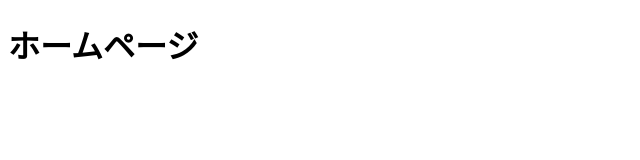
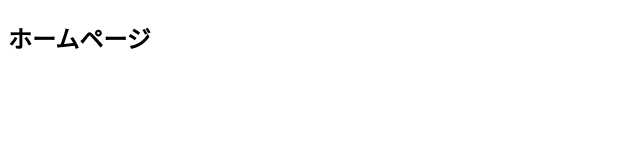
Before and after one commit to ryshino/githubmaster_check, a plain HTML site: page index.html in a window 1280 px wide. Shown: the whole page, without its empty margins (0-640 px from the left). Drawn offline with Linux system fonts and the light colour scheme.

Commit message:
h2タグに変更

```diff
--- a/index.html
+++ b/index.html
@@ -7,6 +7,6 @@
   <title>Document</title>
 </head>
 <body>
-  <h1>ホームページ</h1>
+  <h2>ホームページ</h2>
 </body>
 </html>
```
